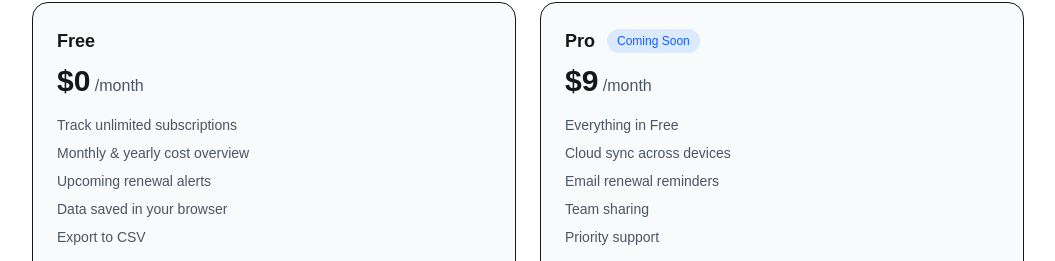
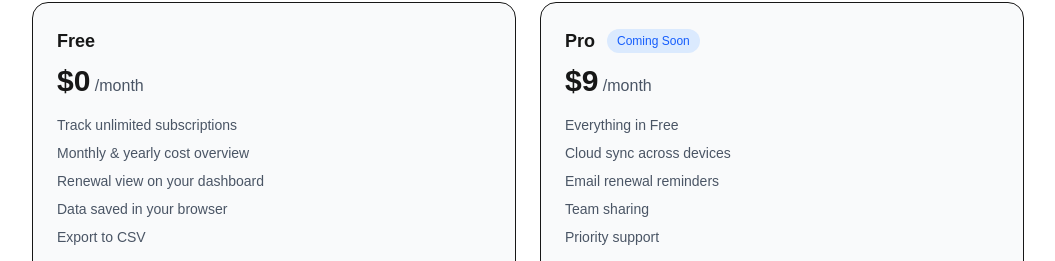
Before and after one commit to sbrstone786-cloud/spendly, a Next.js app: page / in a window 1280 px wide. Shown: the part 3613-3874 px from the top of the page, without its empty margins (112-1167 px from the left). Built offline with nearby package versions, Linux system fonts and the light colour scheme.

Commit message:
clarify Free plan renewal wording on pricing

```diff
--- a/app/page.tsx
+++ b/app/page.tsx
@@ -233,7 +233,7 @@ export default function Home() {
       <ul className="mt-4 space-y-2 text-sm text-gray-600">
         <li>Track unlimited subscriptions</li>
         <li>Monthly &amp; yearly cost overview</li>
-        <li>Upcoming renewal alerts</li>
+        <li>Renewal view on your dashboard</li>
         <li>Data saved in your browser</li>
         <li>Export to CSV</li>
       </ul>
--- a/app/pricing/page.tsx
+++ b/app/pricing/page.tsx
@@ -70,7 +70,7 @@ export default function Pricing() {
               </li>
               <li className="flex items-center gap-2 text-sm">
                 <Check size={16} className="text-green-600" />
-                Upcoming renewal alerts
+                Renewal view on your dashboard
               </li>
               <li className="flex items-center gap-2 text-sm">
                 <Check size={16} className="text-green-600" />
```
